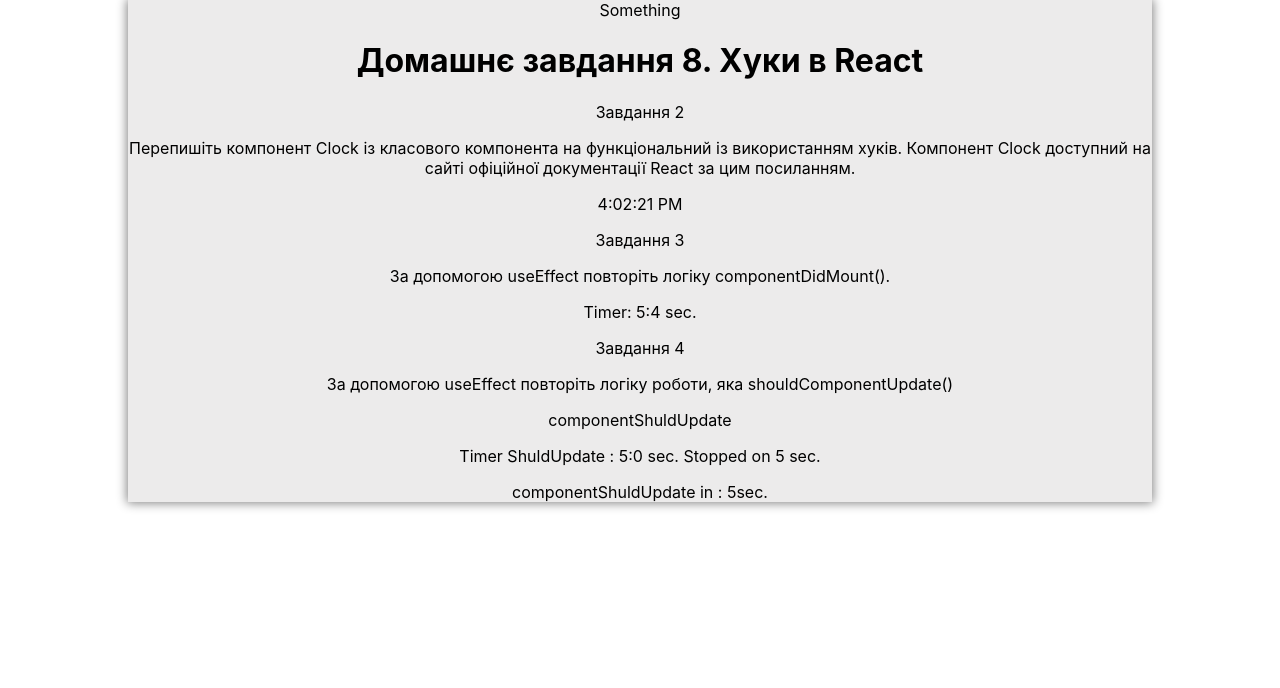
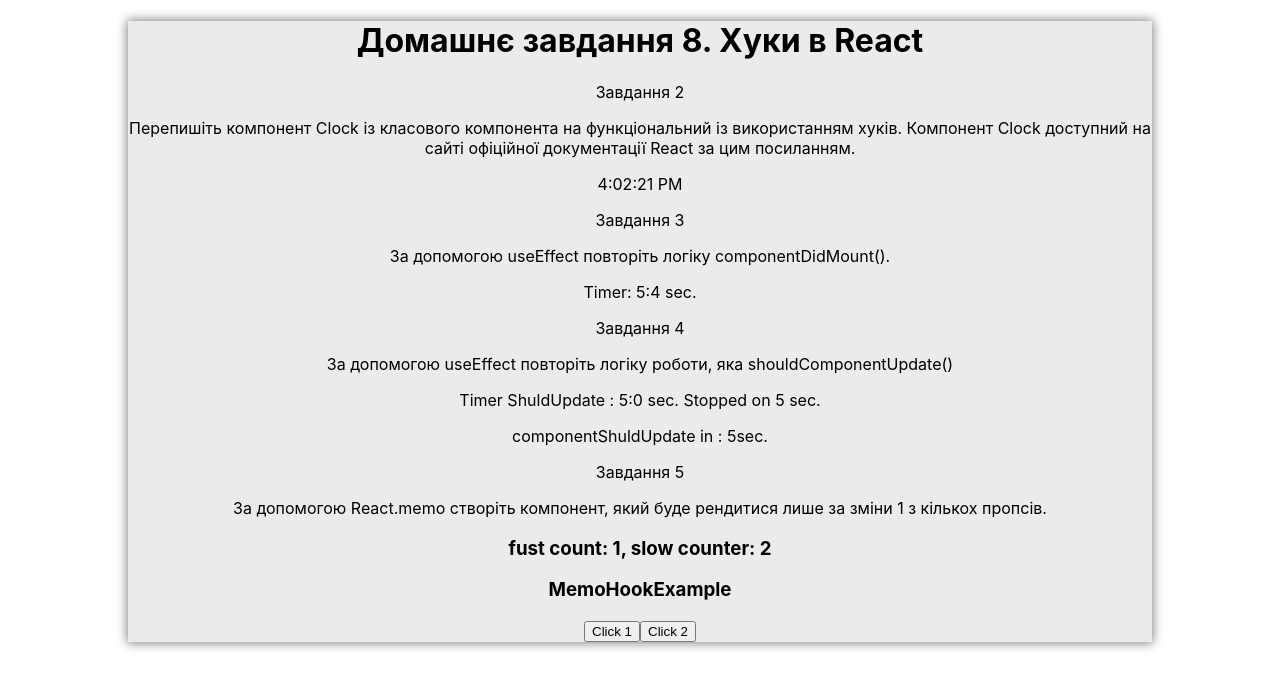
Before and after one commit to SerhiiHats/hw-8-at-react, a React (Create React App) app: page / in a window 1280 px wide. Shown: the top 688 px of the page. Built offline with nearby package versions, Linux system fonts and the light colour scheme.

Commit message:
solution of the last task

```diff
--- a/src/components/App/App.js
+++ b/src/components/App/App.js
@@ -3,15 +3,16 @@ import Header from "../Header/Header";
 import SectionFirst from "../SectionFirst/SectionFirst";
 import SectionSecond from "../SectionSecond/SectionSecond";
 import SectionThird from "../SectionThird/SectionThird";
+import SectionFourth from "../SectionFourth/SectionFourth";
 
 function App() {
   return (
     <div className={style.App}>
-      Something
       <Header/>
       <SectionFirst/>
       <SectionSecond/>
       <SectionThird/>
+      <SectionFourth/>
     </div>
   );
 }
--- /dev/null
+++ b/src/components/ComponentExampleMemoHook/ComponentExampleMemoHook.js
@@ -0,0 +1,32 @@
+import React, {useMemo, useState} from 'react';
+
+const ComponentExampleMemoHook = () => {
+  const [count, setCount] = useState(1);
+  const [count2, setCount2] = useState(1);
+
+  const computedFunc = (value) => {
+    console.log('render!');
+    for (let i = 0; i < 900000000; i++) {
+      const b = i * 2;
+    }
+    return value * 2;
+  }
+
+  // const computed = computedFunc(count2);
+  const computed = useMemo(() => computedFunc(count2), [count2]);
+
+  return (
+    <div>
+      <h3>fust count: {count}, slow counter: {computed}</h3>
+      <h3>MemoHookExample</h3>
+      <button onClick={() => setCount(count + 1)}>
+        Click 1
+      </button>
+      <button onClick={() => setCount2(count2 + 1)}>
+        Click 2
+      </button>
+    </div>
+  )
+}
+
+export default ComponentExampleMemoHook;
--- /dev/null
+++ b/src/components/SectionFourth/SectionFourth.js
@@ -0,0 +1,16 @@
+import React from 'react';
+import TitleSection from "../TitleSection/TitleSection";
+import {useSelector} from "react-redux";
+import ComponentExampleMemoHook from "../ComponentExampleMemoHook/ComponentExampleMemoHook";
+
+const SectionFourth = () => {
+  const sectionTitle = useSelector(state => state.sectionTitle)
+  return (
+    <div>
+      <TitleSection name={sectionTitle.task4.name} description={sectionTitle.task4.description}/>
+      <ComponentExampleMemoHook/>
+    </div>
+  );
+};
+
+export default SectionFourth;
--- a/src/components/SectionThird/SectionThird.js
+++ b/src/components/SectionThird/SectionThird.js
@@ -9,7 +9,6 @@ const SectionThird = () => {
   return (
     <div>
       <TitleSection name={sectionTitle.task3.name} description={sectionTitle.task3.description}/>
-      componentShuldUpdate
       <TimerShuldUpdate/>
     </div>
   );
--- a/src/components/TimerShuldUpdate/TimerShuldUpdate.js
+++ b/src/components/TimerShuldUpdate/TimerShuldUpdate.js
@@ -15,7 +15,6 @@ const TimerShuldUpdate = () => {
       setMessage("componentShuldUpdate in : " + (stop / 10) + "sec.")
     }
 
-
   }, [timer]);
 
   return (
```
Also changed, not shown: src/components/ComponentExampleMemoHook/ComponentExampleMemoHook.module.scss (added), src/components/SectionFourth/SectionFourth.module.scss (added).
